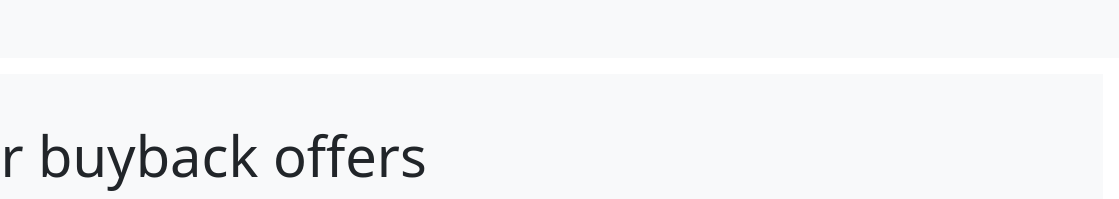
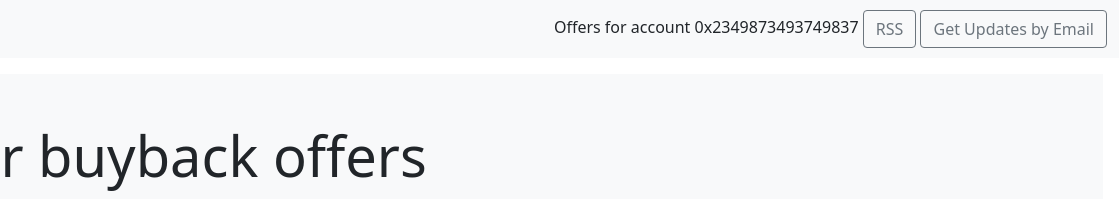
Before and after one commit to xpepermint/nfpawn.io, a plain HTML site: page account.html in a window 1280 px wide. Shown: the top 199 px of the page, 161-1280 px from the left. Drawn offline with nearby package versions, Linux system fonts and the light colour scheme.

Commit message:
add rss link

```diff
--- a/account.html
+++ b/account.html
@@ -23,6 +23,11 @@
             <img src="/logo.svg" width="16" height="16">
             <span class="align-middle fw-bold">NF Pawn</span>
           </a>
+          <div class="align-middle">
+            <span>Offers for account 0x2349873493749837</span>
+            <a class="align-middle btn btn-outline-secondary" href="https://api.nfpawn.io/offers/0x2349873493749837.rss">RSS</a>
+            <a class="align-middle btn btn-outline-secondary" href="https://api.nfpawn.io/offers/0x2349873493749837.email">Get Updates by Email</a>
+          </div>
         </div>
       </nav>
     </header>
```
